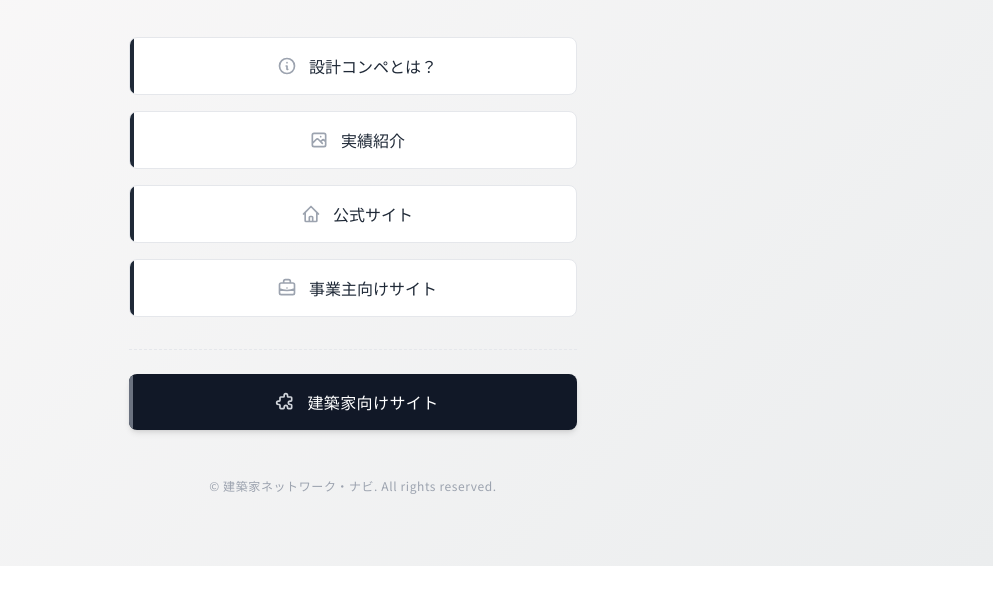
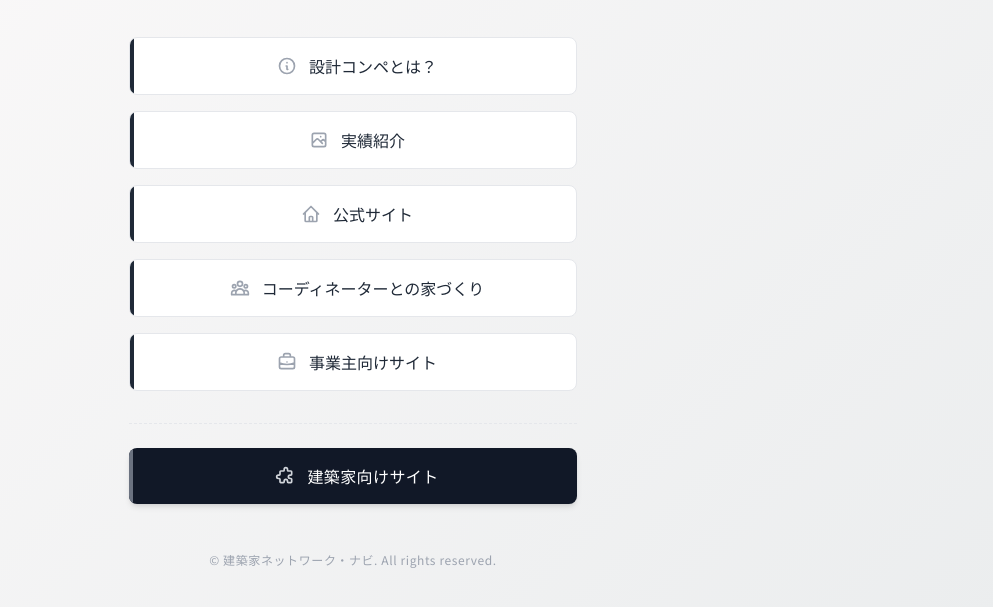
Before and after one commit to a-netnavi/a-netnavi.github.io, a plain HTML site: page index.html in a window 1280 px wide. Shown: the part 271-878 px from the top of the page, without its empty margins (287-1280 px from the left). Before the commit the page ends 837 px from the top, so only its background shows below. Drawn offline with nearby package versions, Linux system fonts and the light colour scheme.

Commit message:
Update index.html

```diff
--- a/index.html
+++ b/index.html
@@ -88,8 +88,19 @@
                 </div>
             </a>
 
+            <!-- 追加：コーディネーターとの家づくり -->
+            <a href="https://house-bridge.sakura.ne.jp/lp/2/" target="_blank" rel="noopener noreferrer" class="link-card block bg-white border border-gray-200 rounded-lg py-4 px-6 text-center font-medium hover:bg-gray-50 relative overflow-hidden group">
+                <div class="absolute left-0 top-0 bottom-0 w-1 bg-gray-800 group-hover:w-1.5 transition-all duration-300"></div>
+                <div class="flex items-center justify-center w-full relative z-10 pl-2">
+                    <svg xmlns="http://www.w3.org/2000/svg" class="h-5 w-5 mr-3 text-gray-400" fill="none" viewBox="0 0 24 24" stroke="currentColor">
+                        <path stroke-linecap="round" stroke-linejoin="round" stroke-width="2" d="M17 20h5v-2a3 3 0 00-5.356-1.857M17 20H7m10 0v-2c0-.656-.126-1.283-.356-1.857M7 20H2v-2a3 3 0 015.356-1.857M7 20v-2c0-.656.126-1.283.356-1.857m0 0a5.002 5.002 0 019.288 0M15 7a3 3 0 11-6 0 3 3 0 016 0zm6 3a2 2 0 11-4 0 2 2 0 014 0zM7 10a2 2 0 11-4 0 2 2 0 014 0z" />
+                    </svg>
+                    <span>コーディネーターとの家づくり</span>
+                </div>
+            </a>
+
             <!-- ④事業主向けサイト -->
-            <a href="https://sub.a-netnavi.jp/anet_btob/" target="_blank" rel="noopener noreferrer" class="link-card block bg-white border border-gray-200 rounded-lg py-4 px-6 text-center font-medium hover:bg-gray-50 relative overflow-hidden group">
+            <a href="http://a-netnavi.jp/" target="_blank" rel="noopener noreferrer" class="link-card block bg-white border border-gray-200 rounded-lg py-4 px-6 text-center font-medium hover:bg-gray-50 relative overflow-hidden group">
                 <div class="absolute left-0 top-0 bottom-0 w-1 bg-gray-800 group-hover:w-1.5 transition-all duration-300"></div>
                 <div class="flex items-center justify-center w-full relative z-10 pl-2">
                     <svg xmlns="http://www.w3.org/2000/svg" class="h-5 w-5 mr-3 text-gray-400" fill="none" viewBox="0 0 24 24" stroke="currentColor">
```
